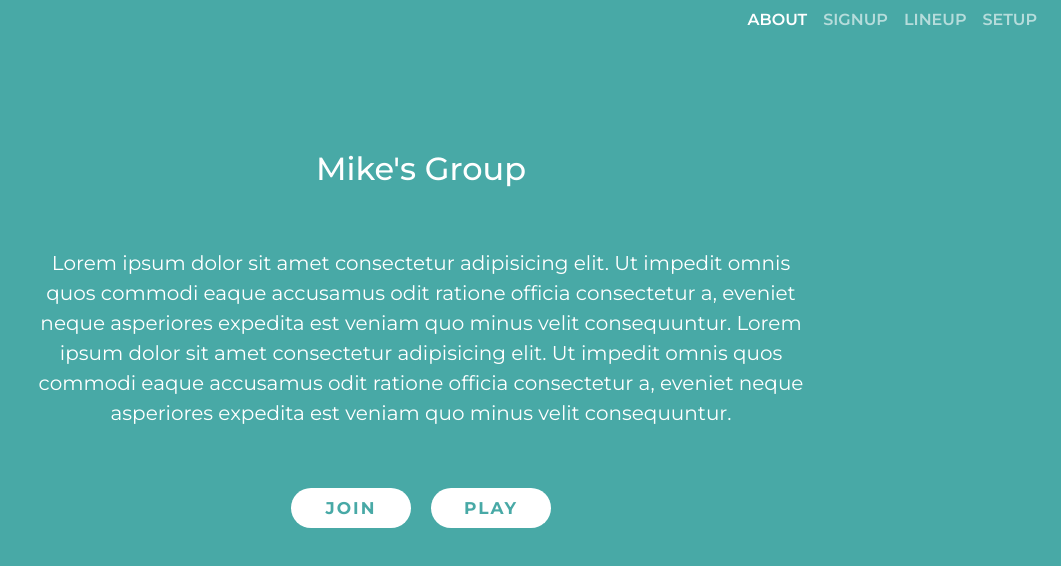
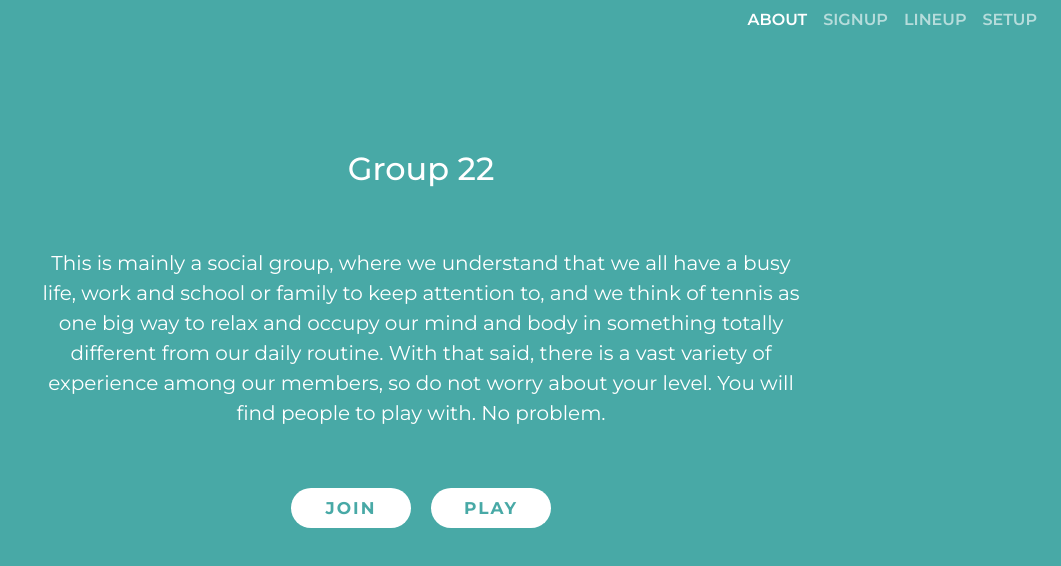
Before and after one commit to Morsadi/Lineup-demo, a React (Create React App) app: page / in a window 1280 px wide. Shown: the top 566 px of the page, without its empty margins (219-1280 px from the left). Built offline with nearby package versions, Linux system fonts and the light colour scheme.

Commit message:
Introduction Update

```diff
--- a/src/components/About.tsx
+++ b/src/components/About.tsx
@@ -15,9 +15,9 @@ export default function About() {
     },
   };
 
-  const signupPath  = ()=>{
+  const signupPath = () => {
     window.location.href = '/signup';
-  }
+  };
   return (
     <motion.div
       initial='initial'
@@ -28,24 +28,18 @@ export default function About() {
       className='page about'
       style={{ height: window.innerHeight }}
     >
-      <h2>Mike's Group</h2>
+      <h2>Group 22</h2>
       <p>
-        Lorem ipsum dolor sit amet consectetur adipisicing elit. Ut impedit
-        omnis quos commodi eaque accusamus odit ratione officia consectetur a,
-        eveniet neque asperiores expedita est veniam quo minus velit
-        consequuntur. Lorem ipsum dolor sit amet consectetur adipisicing elit.
-        Ut impedit omnis quos commodi eaque accusamus odit ratione officia
-        consectetur a, eveniet neque asperiores expedita est veniam quo minus
-        velit consequuntur.
+        This is mainly a social group, where we understand that we all have a
+        busy life, work and school or family to keep attention to, and we think
+        of tennis as one big way to relax and occupy our mind and body in
+        something totally different from our daily routine. With that said,
+        there is a vast variety of experience among our members, so do not worry
+        about your level. You will find people to play with. No problem.
       </p>
 
       <input className='join' type='button' value='JOIN' />
-      <input
-        onClick={signupPath}
-        className='play'
-        type='button'
-        value='PLAY'
-      />
+      <input onClick={signupPath} className='play' type='button' value='PLAY' />
     </motion.div>
   );
 }
```
